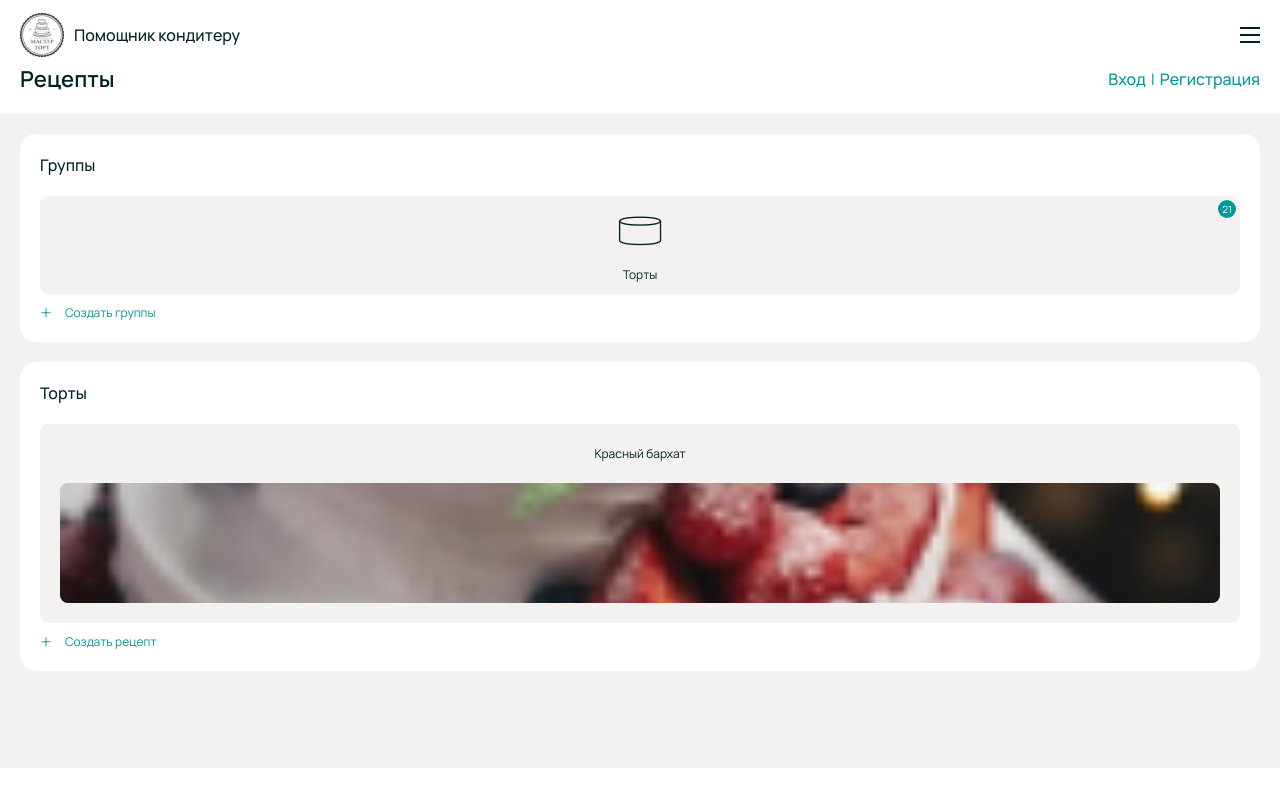
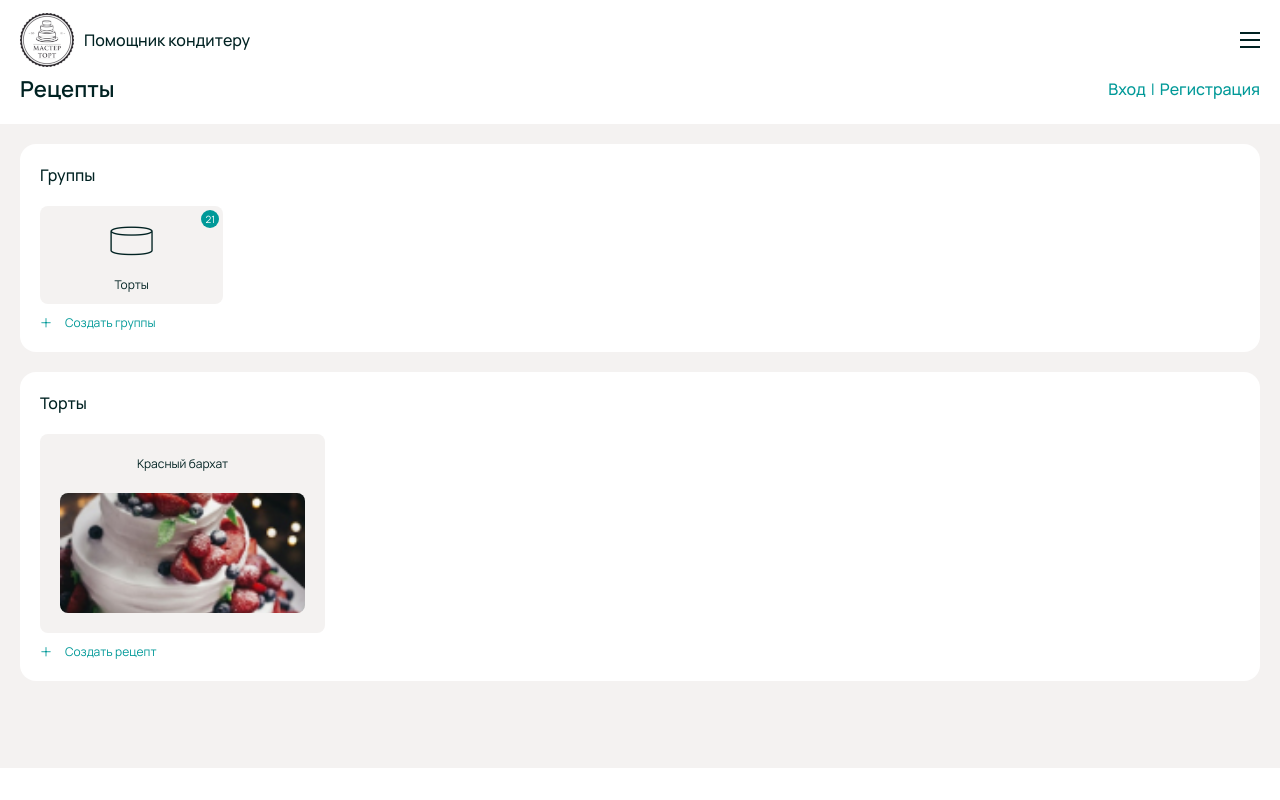
Before and after one commit to Hillel1408/master-tort-frontend, a Next.js app: page /recipes in a window 1280 px wide. Built offline with nearby package versions, Linux system fonts and the light colour scheme.

Commit message:
master-tort

```diff
--- a/components/Modal/index.jsx
+++ b/components/Modal/index.jsx
@@ -1,7 +1,17 @@
 import classNames from 'classnames';
+import { useEffect } from 'react';
 import styles from './Modal.module.scss';
 
 function Modal({ active, setActive, children }) {
+    useEffect(() => {
+        const closeModal = (e) => {
+            if (e.keyCode === 27) {
+                setActive(false);
+            }
+        };
+        window.addEventListener('keydown', closeModal);
+        return () => window.removeEventListener('keydown', closeModal);
+    }, []);
     return (
         <div
             className={
--- a/components/Sidebar/Sidebar.module.scss
+++ b/components/Sidebar/Sidebar.module.scss
@@ -102,5 +102,6 @@
     }
     img {
         margin-right: 10px;
+        height: 54px;
     }
 }
--- a/components/Tooltip/Tooltip.module.scss
+++ b/components/Tooltip/Tooltip.module.scss
@@ -2,7 +2,7 @@
     position: relative;
     display: inline-block;
 }
-.tooltip .tooltiptext {
+.tooltiptext {
     transition: all 0.3s ease 0s;
     top: 0;
     left: -300px;
--- a/pages/recipes/Recipes.module.scss
+++ b/pages/recipes/Recipes.module.scss
@@ -11,14 +11,14 @@
             margin-bottom: 20px;
         }
         &__block {
-            grid-template-columns: repeat(auto-fit, minmax(170px, 1fr));
+            grid-template-columns: repeat(auto-fill, minmax(170px, 1fr));
             gap: 20px;
             display: grid;
             @media (max-width: 768px) {
-                grid-template-columns: repeat(auto-fit, minmax(157px, 1fr));
+                grid-template-columns: repeat(auto-fill, minmax(157px, 1fr));
             }
             @media (max-width: 375px) {
-                grid-template-columns: repeat(auto-fit, minmax(137px, 1fr));
+                grid-template-columns: repeat(auto-fill, minmax(137px, 1fr));
                 gap: 11px;
             }
         }
@@ -69,14 +69,14 @@
         border-radius: 16px;
         padding: 20px;
         &__block {
-            grid-template-columns: repeat(auto-fit, minmax(233px, 1fr));
+            grid-template-columns: repeat(auto-fill, minmax(233px, 1fr));
             gap: 20px;
             display: grid;
             @media (max-width: 768px) {
-                grid-template-columns: repeat(auto-fit, minmax(216px, 1fr));
+                grid-template-columns: repeat(auto-fill, minmax(216px, 1fr));
             }
             @media (max-width: 375px) {
-                grid-template-columns: repeat(auto-fit, minmax(142px, 1fr));
+                grid-template-columns: repeat(auto-fill, minmax(142px, 1fr));
                 gap: 11px;
             }
         }
--- a/styles/globals.scss
+++ b/styles/globals.scss
@@ -109,9 +109,9 @@ body.lock {
 .addBlock {
     color: var(--mainColor);
     margin-top: 10px;
-    cursor: pointer;
-    display: inline-block;
+    display: block;
     span {
+        cursor: pointer;
         display: flex;
         align-items: center;
         &:before {
```
